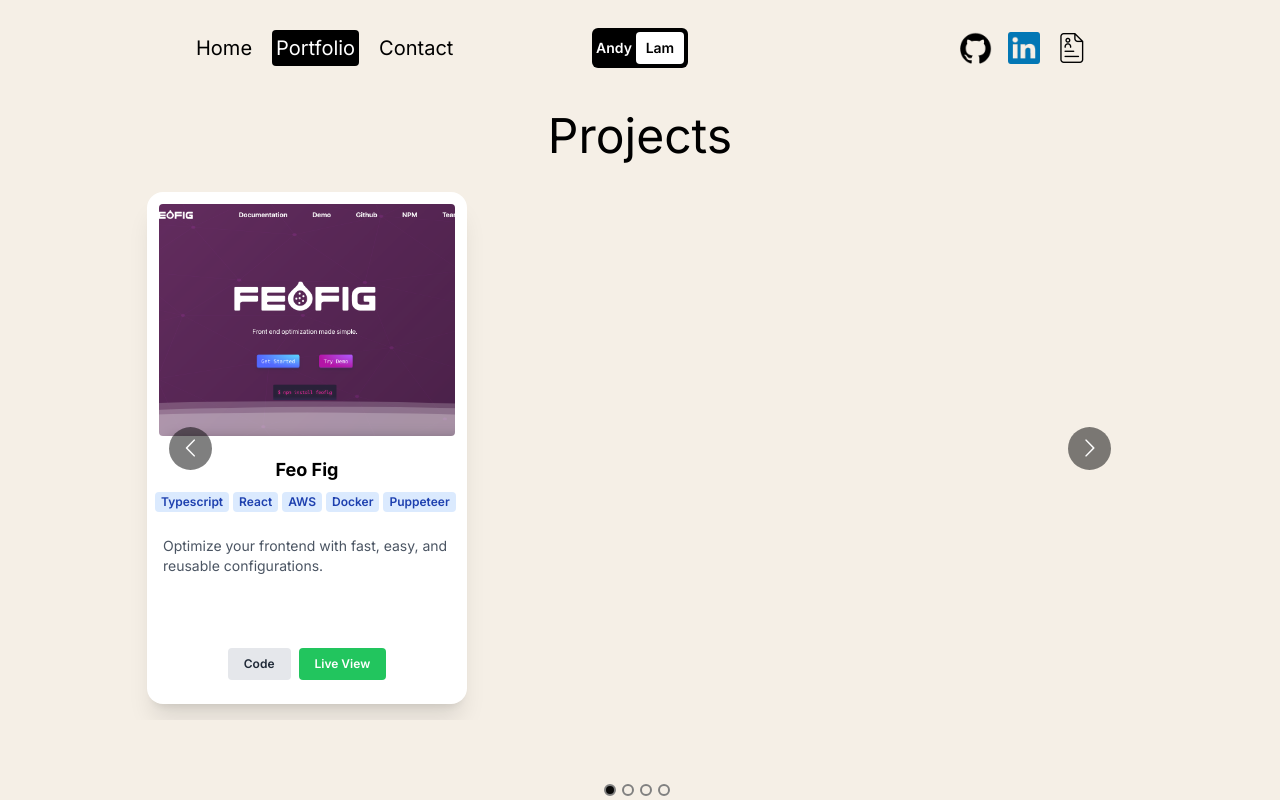
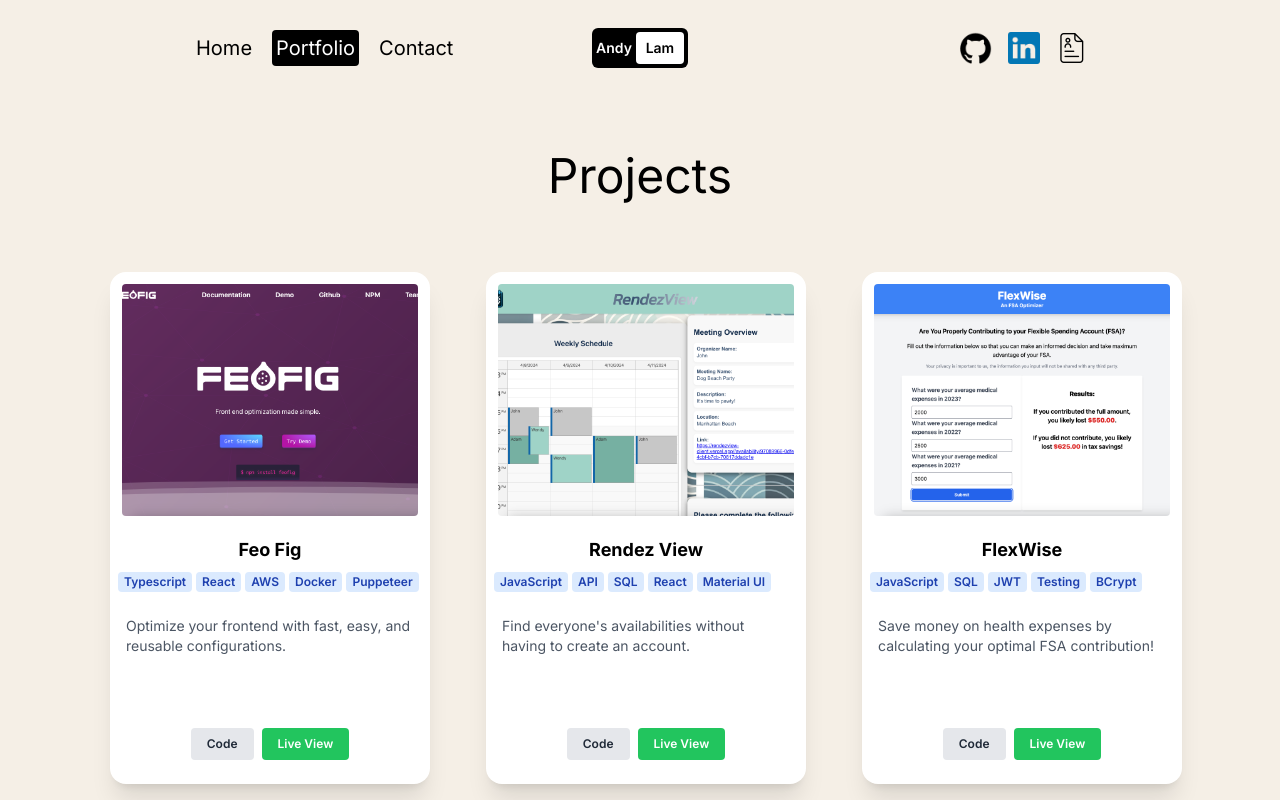
Before and after one commit to Andythelam/portfolio-website, a Next.js app: page /portfolio in a window 1280 px wide. Shown: the top 800 px of the page. Built offline with nearby package versions, Linux system fonts and the light colour scheme.

Commit message:
made site more responsive

```diff
--- a/src/app/contact/page.jsx
+++ b/src/app/contact/page.jsx
@@ -41,9 +41,9 @@ const ContactPage = () => {
       animate={{y: '0%'}}
       transition={{duration: 1}}
     >
-      <div className='h-full flex flex-col lg:flex-row sm:px-4 md:px-6 lg:px-10 xl:px-20'>
+      <div className='flex flex-col items-center px-4 md:px-6 xl:px-20'>
         {/* BIOGRAPHY AND TEXT CONTAINER */}
-        <div className='lg:w-1/2 h-full flex flex-col justify-center items-center space-y-10'>
+        <div className='w-full flex flex-col items-center space-y-10 pt-10'>
           {/* BIOGRAPHY IMAGE */}
           <Image
             src='/images/circle-pic.png'
@@ -68,7 +68,6 @@ const ContactPage = () => {
                 {letter}
               </motion.span>
             ))}
-            😊
           </div>
         </div>
 
@@ -76,7 +75,7 @@ const ContactPage = () => {
         <form
           onSubmit={sendEmail}
           ref={form}
-          className='lg:w-1/2 w-3/4 bg-white rounded-2xl text-xl flex flex-col gap-4 justify-center p-10 mx-auto'
+          className='md:w-[600px] h-[600px] w-full bg-white rounded-2xl text-xl flex flex-col gap-4 justify-center md:p-10 p-6 mx-auto'
         >
           <h2 className='text-2xl font-bold mb-4 text-center'>Contact</h2>
           <input
--- a/src/app/page.jsx
+++ b/src/app/page.jsx
@@ -14,7 +14,7 @@ const Homepage = () => {
       animate={{y: '0%'}}
       transition={{duration: 1}}
     >
-      <div className='h-full flex flex-col lg:flex-row px-4 sm:px-8 md:px-12 lg:px-20 xl:px-48'>
+      <div className='h-full xlg:w-3/4 mx-auto flex flex-col lg:flex-row px-4 sm:px-8 md:px-12 lg:px-20 xl:px-48'>
         {/* IMAGE CONTAINER */}
         <div className='h-1/2 lg:h-full lg:w-1/2'>
           {/* <Image src='/anime-pic.png' alt='' fill className='object-contain' /> */}
--- a/src/app/portfolio/page.jsx
+++ b/src/app/portfolio/page.jsx
@@ -2,9 +2,6 @@
 import {motion, useScroll, useTransform} from 'framer-motion';
 import {useRef} from 'react';
 import {CarouselItem} from '@/components/CarouselItem';
-import Carousel from 'react-multi-carousel';
-import 'react-multi-carousel/lib/styles.css';
-
 
 const cards = [
   {
@@ -48,26 +45,6 @@ const cards = [
   },
 ];
 
-const responsive = {
-  superLargeDesktop: {
-    // the naming can be any, depends on you.
-    breakpoint: {max: 4000, min: 2000},
-    items: 4,
-  },
-  desktop: {
-    breakpoint: {max: 2000, min: 1250},
-    items: 3,
-  },
-  tablet: {
-    breakpoint: {max: 1250, min: 900},
-    items: 2,
-  },
-  mobile: {
-    breakpoint: {max: 900, min: 0},
-    items: 1,
-  },
-};
-
 const PortfolioPage = () => {
   const ref = useRef();
 
@@ -78,37 +55,15 @@ const PortfolioPage = () => {
       animate={{y: '0%'}}
       transition={{duration: 1}}
     >
-      <div className='flex justify-center items-center mx-auto px-6' ref={ref}>
-        <div className=''>
+      <div className='flex justify-center items-center mx-auto px-6 w-full' ref={ref}>
+        <div className='w-full'>
           {/* Title */}
-          <div className='text-5xl text-center py-4'>Projects</div>
+          <div className='text-5xl text-center py-14'>Projects</div>
           {/* Carousel */}
-          <div className='grid lg:w-5/6 md:w-5/6 sm:w-full mx-auto'>
-            <Carousel
-              swipeable={true}
-              draggable={false}
-              showDots={true}
-              infinite={true}
-              responsive={responsive}
-              // ssr={true}
-              keyBoardControl={true}
-              customTransition='all .5'
-              transitionDuration={500}
-              // autoPlay={true}
-              // autoPlaySpeed={1000}
-              // centerMode={true}
-              // containerClass="relative"
-              // removeArrowOnDeviceType={['tablet', 'mobile']}
-              // sliderClass='mx-auto'
-              dotListClass='custom-dot-list-style'
-              // itemClass='carousel-item-padding-40-px'
-              renderDotsOutside={true}
-              // focusOnSelect={true}
-            >
-              {cards.map((card) => (
-                <CarouselItem card={card} key={card.id} />
-              ))}
-            </Carousel>
+          <div className='flex justify-center flex-wrap gap-x-10 gap-y-10 mx-auto'>
+            {cards.map((card) => (
+              <CarouselItem card={card} key={card.id} />
+            ))}
           </div>
         </div>
       </div>
```
